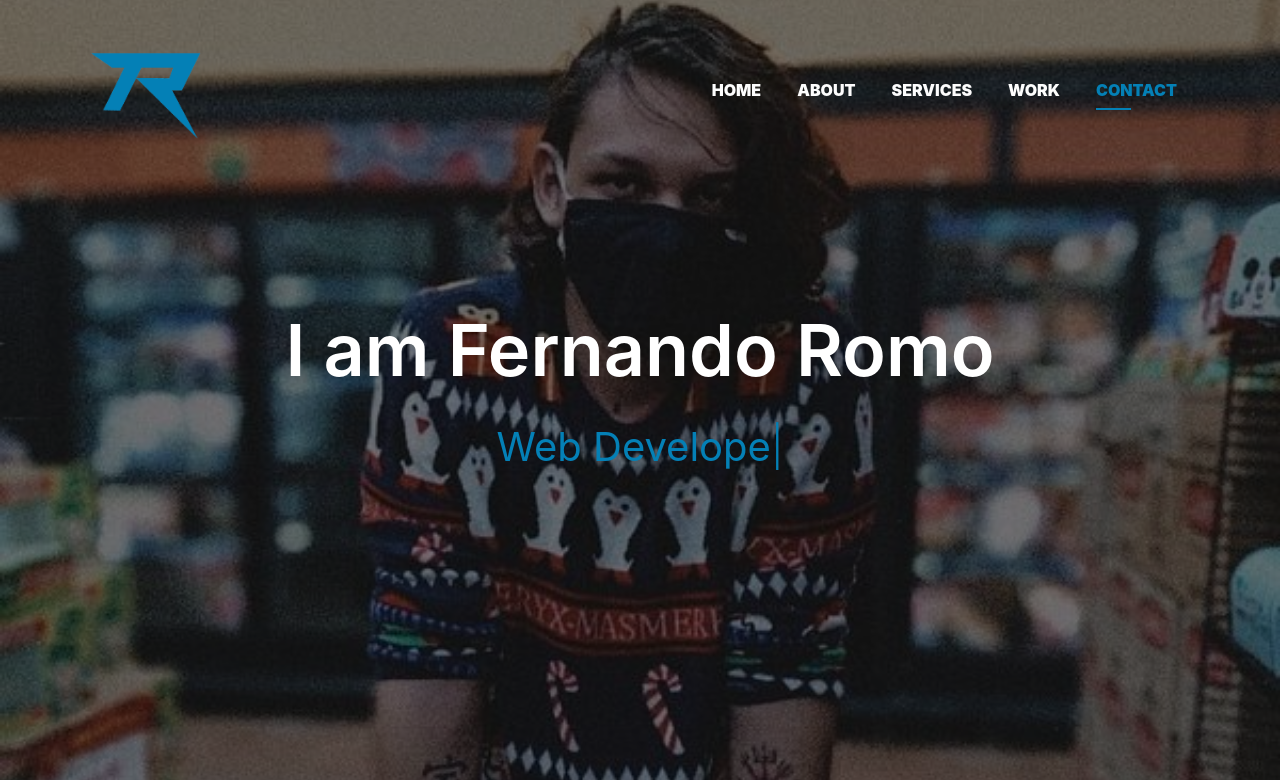
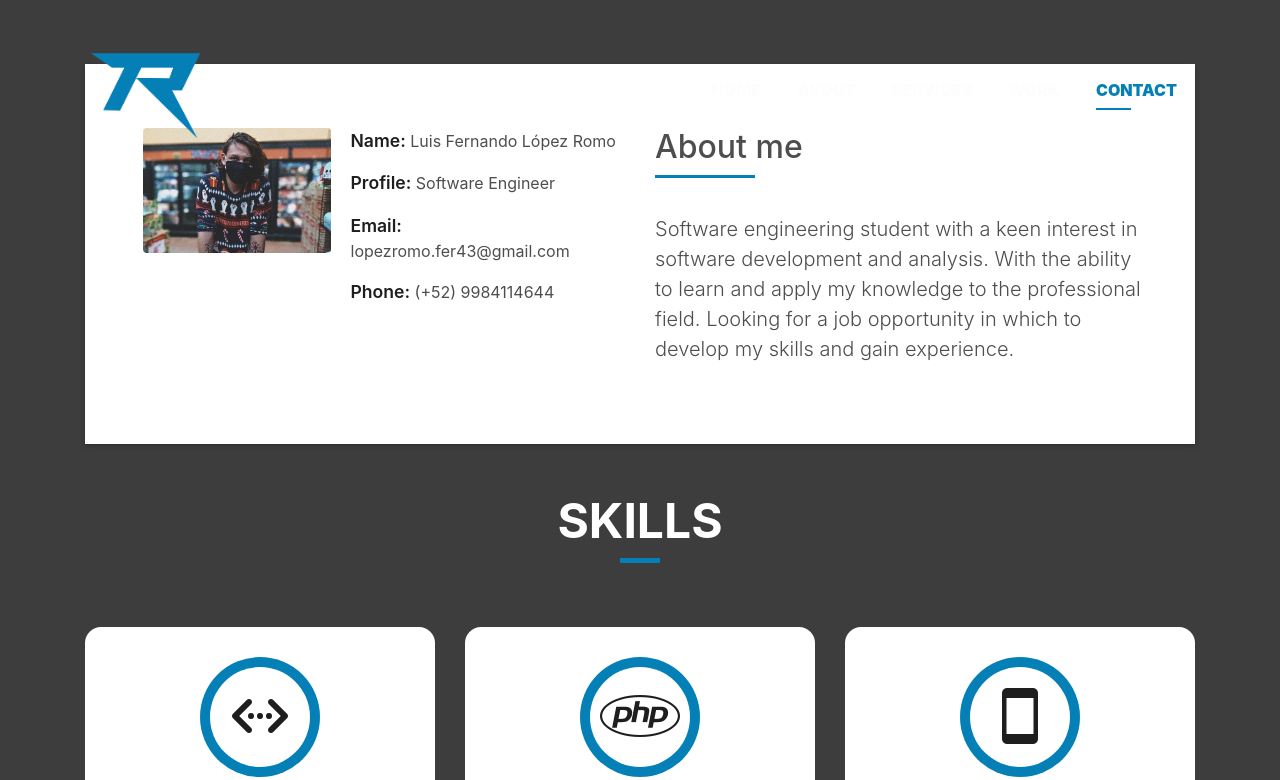
Before and after one commit to Romo43/Fernando_Romo.github.io, a plain HTML site: page index.html in a window 1280 px wide. Shown: the top 780 px of the page. Drawn offline with Linux system fonts and the light colour scheme; files whose address does not match are found by name.

Commit message:
Update index.html

```diff
--- a/index.html
+++ b/index.html
@@ -54,7 +54,7 @@
   <!--/ Nav End /-->
 
   <!--/ Intro Skew Star /-->
-  <div id="home" class="intro route bg-image" style="background-image: url(img/Intro.jpg)">
+  <!-- <div id="home" class="intro route bg-image" style="background-image: url(img/Intro.jpg)">
     <div class="overlay-itro"></div>
     <div class="intro-content display-table">
       <div class="table-cell">
@@ -64,7 +64,7 @@
         </div>
       </div>
     </div>
-  </div>
+  </div> -->
   <!--/ Intro Skew End /-->
 
   <section id="about" class="about-mf sect-pt4 route">
```
